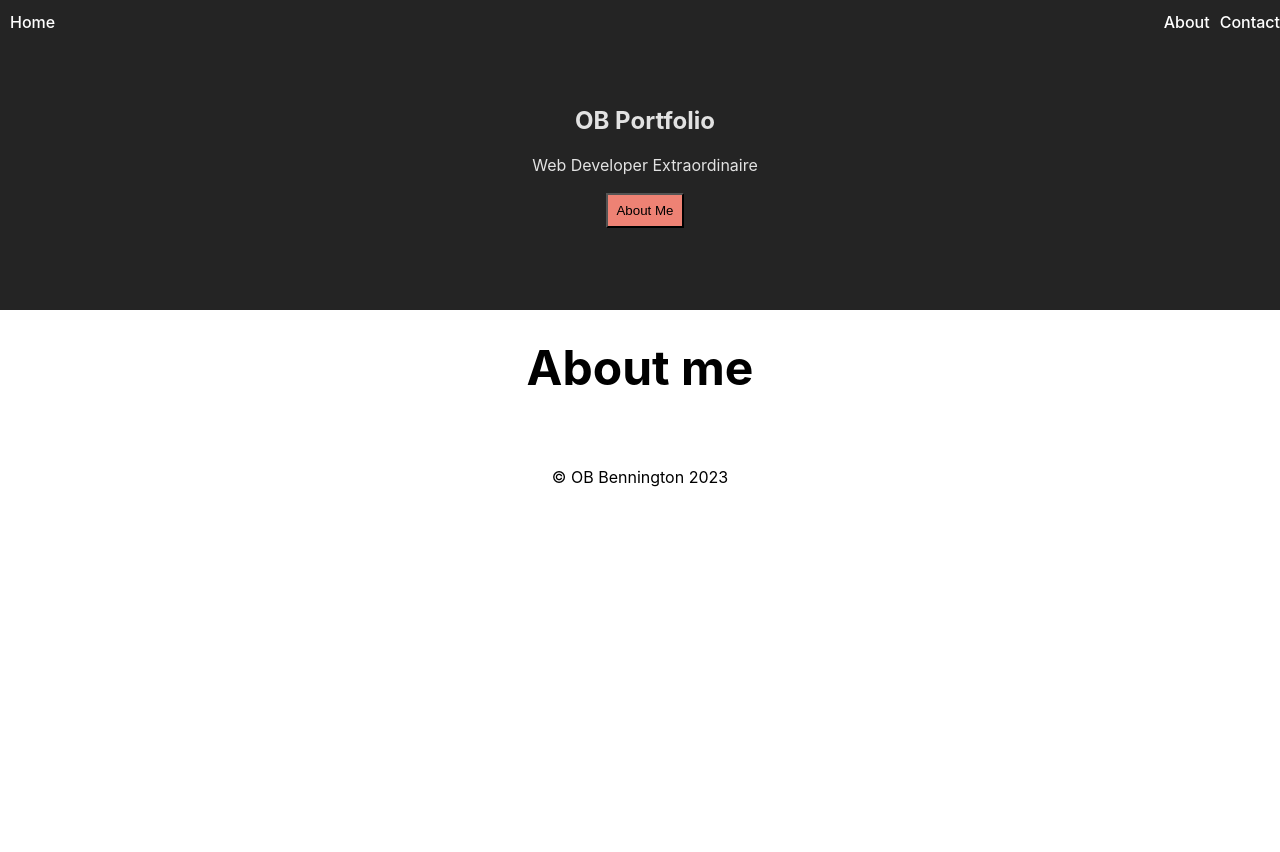
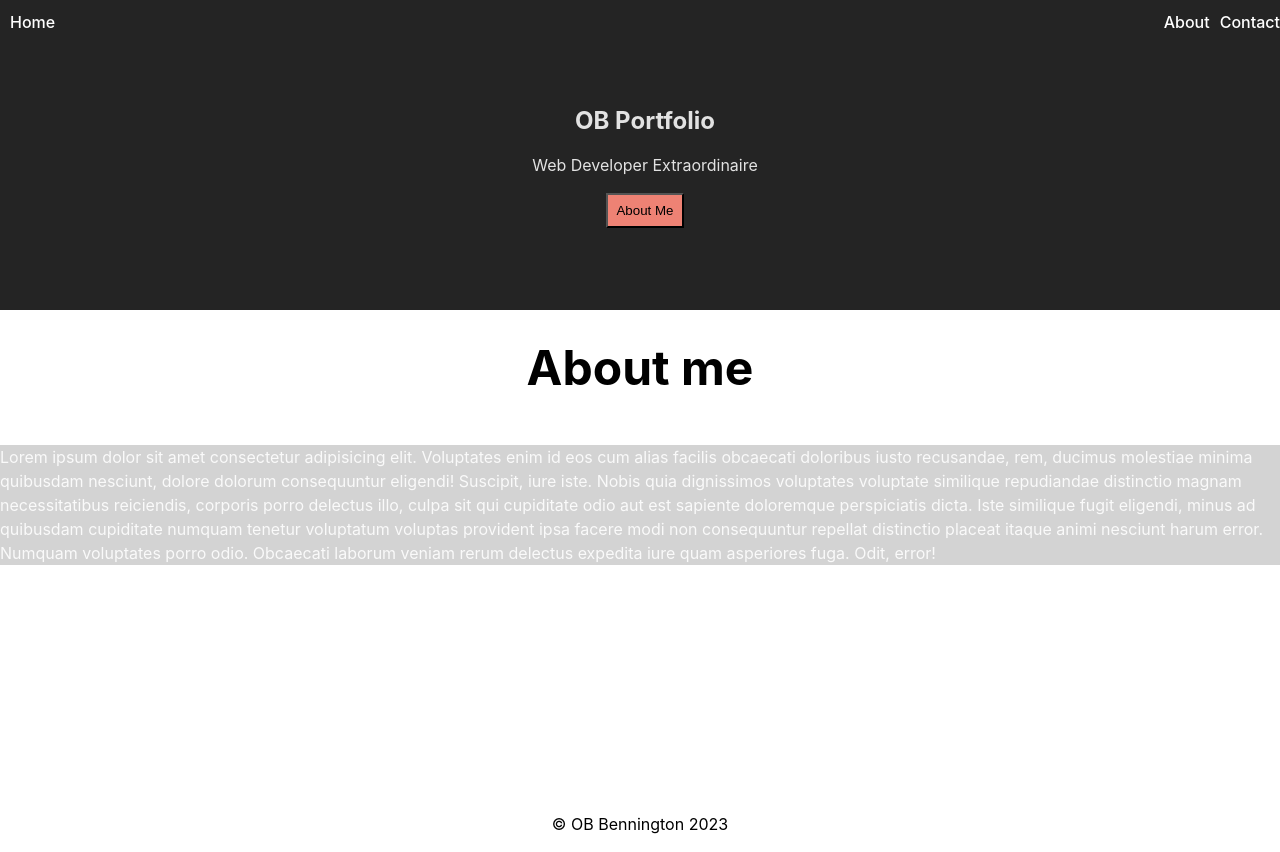
Before and after one commit to Oliviabenn/mmc6145-1-1-bennington-o, a React (Vite) app: page /about in a window 1280 px wide. Before the commit the page ends 800 px from the top, so only its background shows below. Built offline with nearby package versions, Linux system fonts and the light colour scheme.

Commit message:
about page info added +styled

```diff
--- a/src/App.jsx
+++ b/src/App.jsx
@@ -11,12 +11,13 @@ function App() {
     <div>
       <Header />
 
-
-      <Routes>
-        <Route path="/" element={<Home />} />
-        <Route path="/about" element={<About />} />
-        <Route path="/contact" element={<Contact />} />
-      </Routes>
+      <div className="main">
+        <Routes>
+          <Route path="/" element={<Home />} />
+          <Route path="/about" element={<About />} />
+          <Route path="/contact" element={<Contact />} />
+        </Routes>
+      </div>
 
       <Footer />
     </div>
--- a/src/pages/about.jsx
+++ b/src/pages/about.jsx
@@ -3,7 +3,12 @@ import styles from './about.module.css'
 
 const About = () => {
     return (
-        <div><h1>About me</h1></div>
+        <div className="about">
+            <h1>About me</h1>
+            <div >
+                <p>Lorem ipsum dolor sit amet consectetur adipisicing elit. Voluptates enim id eos cum alias facilis obcaecati doloribus iusto recusandae, rem, ducimus molestiae minima quibusdam nesciunt, dolore dolorum consequuntur eligendi! Suscipit, iure iste. Nobis quia dignissimos voluptates voluptate similique repudiandae distinctio magnam necessitatibus reiciendis, corporis porro delectus illo, culpa sit qui cupiditate odio aut est sapiente doloremque perspiciatis dicta. Iste similique fugit eligendi, minus ad quibusdam cupiditate numquam tenetur voluptatum voluptas provident ipsa facere modi non consequuntur repellat distinctio placeat itaque animi nesciunt harum error. Numquam voluptates porro odio. Obcaecati laborum veniam rerum delectus expedita iure quam asperiores fuga. Odit, error!</p>
+            </div>
+        </div>
     )
 }
 export default About;
--- a/src/pages/contact.jsx
+++ b/src/pages/contact.jsx
@@ -2,7 +2,7 @@
 
 const Contact = () => {
     return (
-        <div><h1>Contact</h1></div>
+        <div className><h1>Contact</h1></div>
     )
 }
 export default Contact;
--- a/src/styles/globalStyle.css
+++ b/src/styles/globalStyle.css
@@ -25,8 +25,10 @@ a:hover {
 
 body {
   margin: 0;
-  min-height: 100vh;
 
+}
+.main{
+  min-height: 50vh;
 }
 
 h1 {
@@ -79,6 +81,10 @@ button{
   left: 50%;
   transform: translateX(-50%);
 }
+.about div{
+  background-color: lightgrey;
+  margin-top: 50px;
+}
 footer{
   color: black;
   margin-top: 70px;
```
